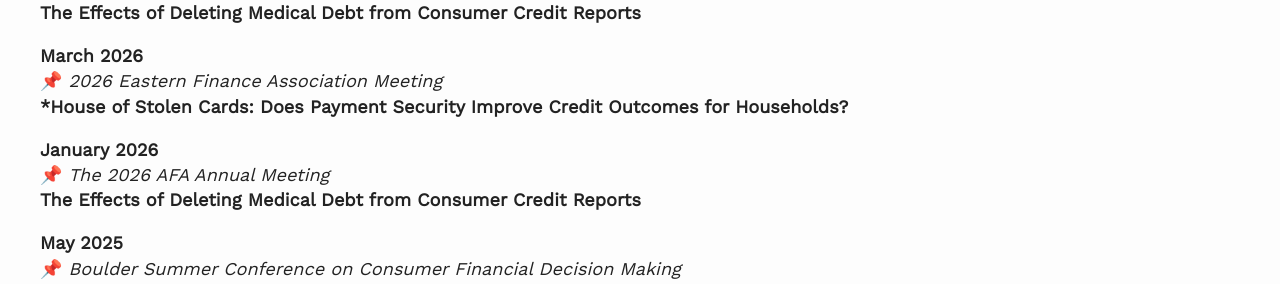
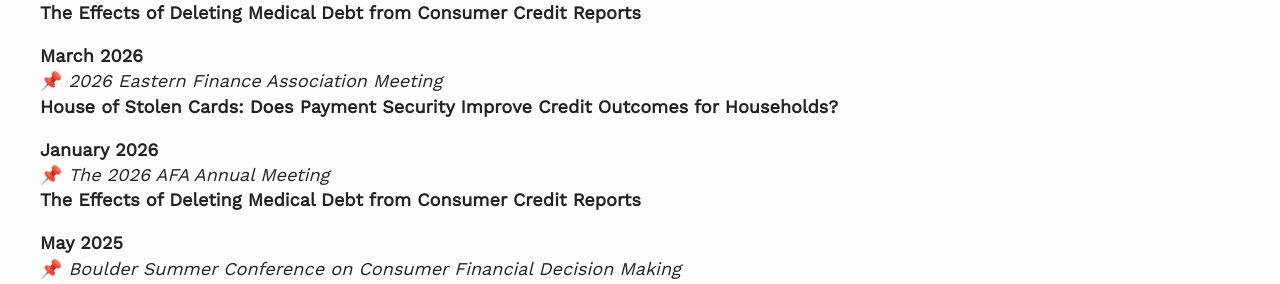
Before and after one commit to divijkohli/divijkohli.github.io, a Jekyll site: the page built from _pages/news.md, in a window 1280 px wide. Shown: the part 418-702 px from the top of the page. Built offline with Jekyll 4.4.1, drawn with Linux system fonts in a browser that asks for light colours; nearby versions of some CDN libraries.

Commit message:
Fix formatting of event title in news.md

```diff
--- a/_pages/news.md
+++ b/_pages/news.md
@@ -19,7 +19,7 @@ permalink: /news/
 
 **March 2026**
 📌 *2026 Eastern Finance Association Meeting*
-***House of Stolen Cards: Does Payment Security Improve Credit Outcomes for Households?**
+**House of Stolen Cards: Does Payment Security Improve Credit Outcomes for Households?**
 
 **January 2026**
 📌 *The 2026 AFA Annual Meeting*
```
